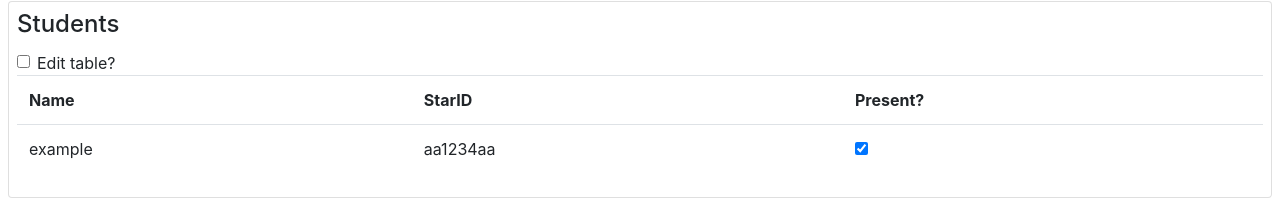
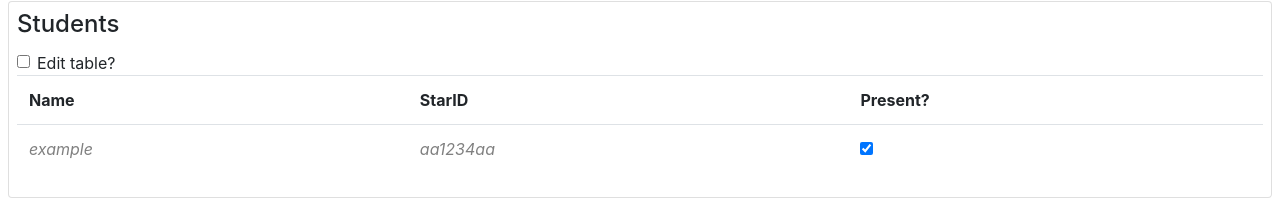
Before and after one commit to claraj/vue-week-3-student-sign-in, a Vue app: page / in a window 1280 px wide. Shown: the part 284-507 px from the top of the page. Built offline with nearby package versions, Linux system fonts and the light colour scheme.

Commit message:
add styles for present/not present students

```diff
--- a/src/components/StudentRow.vue
+++ b/src/components/StudentRow.vue
@@ -1,5 +1,5 @@
 <template>
-  <tr>
+  <tr v-bind:class="'present-' + student.present">
     <td>{{ student.name }}</td>
     <td>{{ student.starID }}</td>
     <td><input type="checkbox" v-model="student.present" v-on:change="checked(student)"></td>
@@ -31,4 +31,13 @@ export default {
 </script>
 
 <style>
+
+.present-true {
+    color: gray;
+    font-style: italic;
+}
+.present-false {
+    font-weight: bold;
+}
+
 </style>
```
